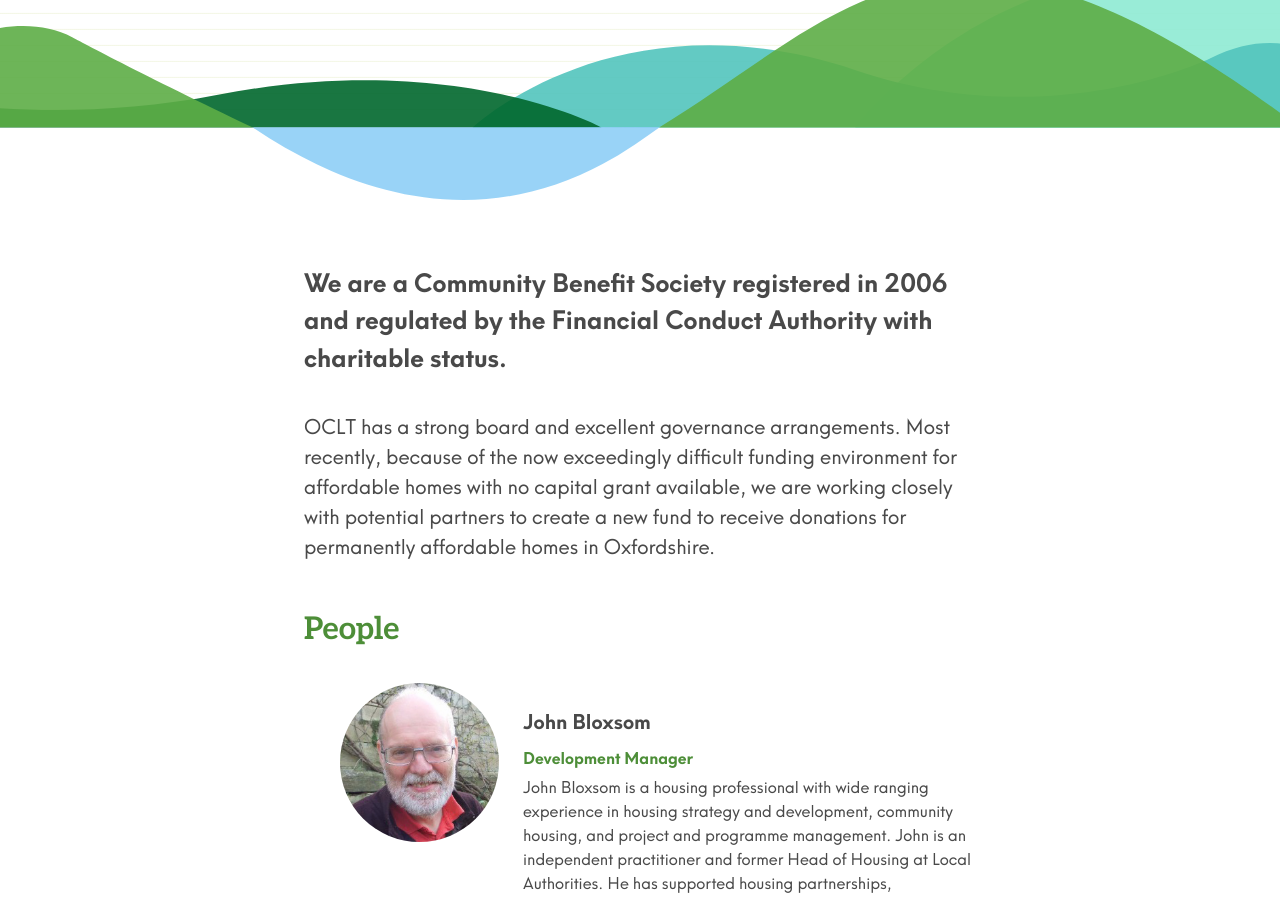
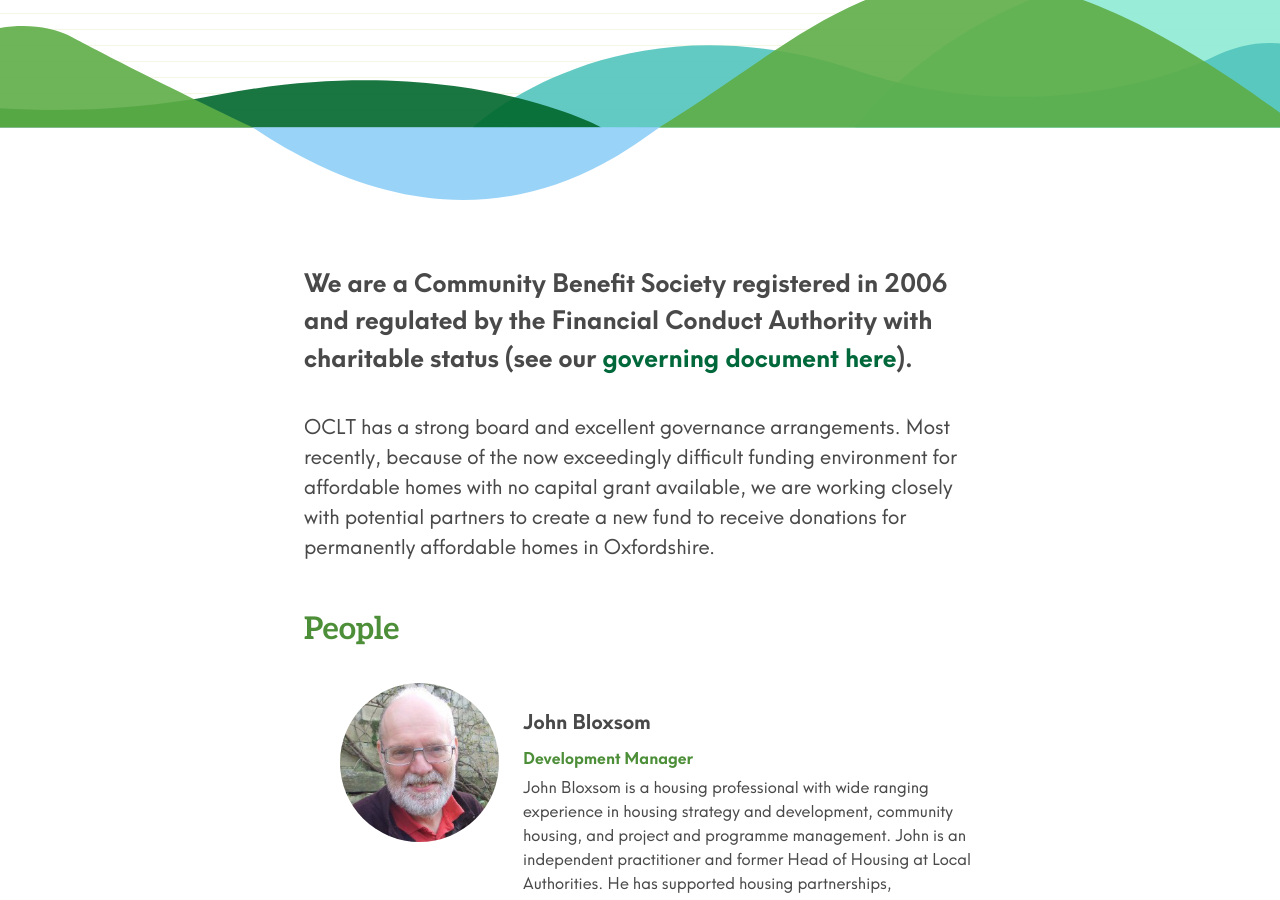
Before and after one commit to johnpuddephatt/oclt, a Jekyll site: the page built from _pages/about.md, in a window 1280 px wide and 900 px high, scrolled down 345 px. Built offline with Jekyll 4.4.1, drawn with Linux system fonts in a browser that asks for light colours.

Commit message:
Update from Forestry.io Oxfordshire CLT updated _pages/about.md

```diff
--- a/_pages/about.md
+++ b/_pages/about.md
@@ -5,7 +5,7 @@
   county.
 
 ---
-We are a Community Benefit Society registered in 2006 and regulated by the Financial Conduct Authority with charitable status.
+We are a Community Benefit Society registered in 2006 and regulated by the Financial Conduct Authority with charitable status (see our [governing document here](/uploads/copy-of-governing-document.pdf)).
 
 OCLT has a strong board and excellent governance arrangements. Most recently, because of the now exceedingly difficult funding environment for affordable homes with no capital grant available, we are working closely with potential partners to create a new fund to receive donations for permanently affordable homes in Oxfordshire.
 
```
